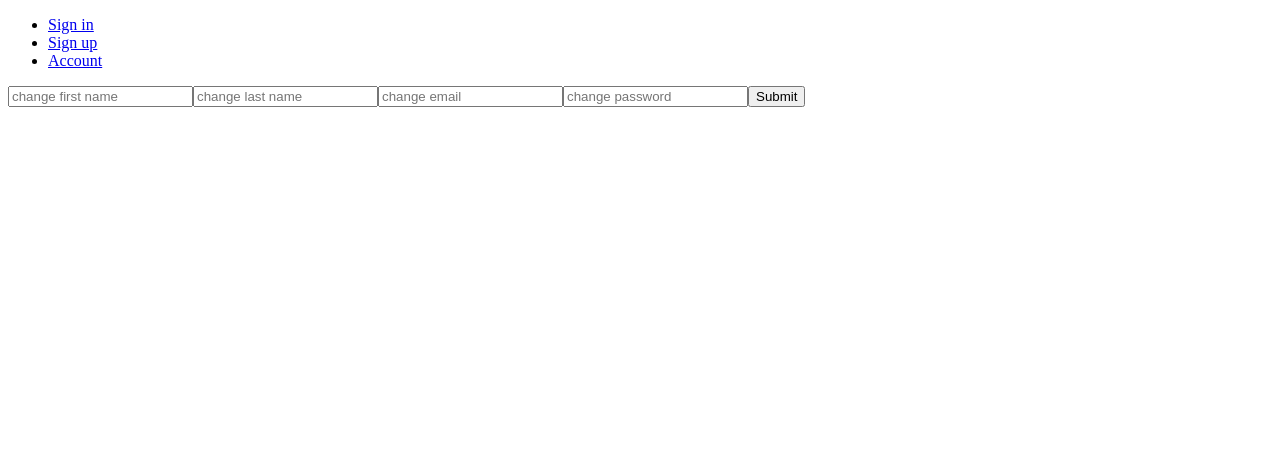
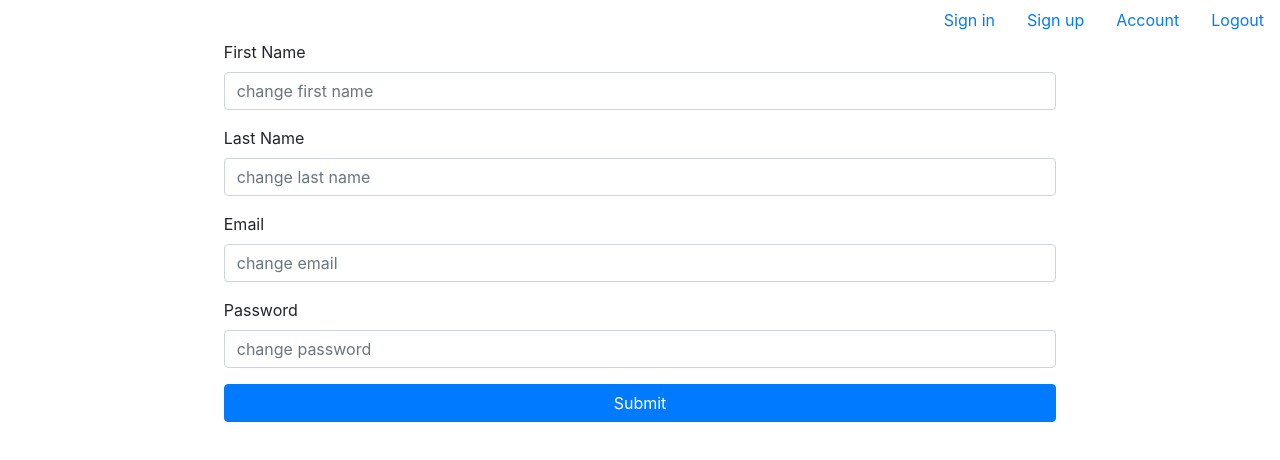
Before and after one commit to bherila/shone-live, a Next.js app: page /account in a window 1280 px wide. Shown: the top 460 px of the page. Built offline with nearby package versions, Linux system fonts and the light colour scheme.

Commit message:
ui with bootstrap

```diff
--- a/components/Navbar/Navbar.tsx
+++ b/components/Navbar/Navbar.tsx
@@ -3,20 +3,25 @@ import Link from 'next/link'
 const Navbar = (): JSX.Element => {
   return (
     <div>
-      <ul>
-        <li>
+      <ul className="nav justify-content-end">
+        <li className="nav-item">
           <Link href="/signin">
-            <a>Sign in</a>
+            <a className="nav-link active">Sign in</a>
           </Link>
         </li>
         <li>
           <Link href="/signup">
-            <a>Sign up</a>
+            <a className="nav-link">Sign up</a>
           </Link>
         </li>
         <li>
           <Link href="/account">
-            <a>Account</a>
+            <a className="nav-link">Account</a>
+          </Link>
+        </li>
+        <li>
+          <Link href="/signin">
+            <a className="nav-link">Logout</a>
           </Link>
         </li>
       </ul>
--- a/pages/_app.tsx
+++ b/pages/_app.tsx
@@ -1,10 +1,19 @@
 import type { AppProps /*, AppContext */ } from 'next/app'
+import Head from 'next/head'
 
 import Navbar from '../components/Navbar/Navbar'
 
 function MyApp({ Component, pageProps }: AppProps) {
   return (
     <>
+      <Head>
+        <link
+          rel="stylesheet"
+          href="https://stackpath.bootstrapcdn.com/bootstrap/4.4.1/css/bootstrap.min.css"
+          integrity="sha384-Vkoo8x4CGsO3+Hhxv8T/Q5PaXtkKtu6ug5TOeNV6gBiFeWPGFN9MuhOf23Q9Ifjh"
+          crossOrigin="anonymous"
+        />
+      </Head>
       <Navbar />
       <Component {...pageProps} />
     </>
--- a/pages/account.tsx
+++ b/pages/account.tsx
@@ -28,33 +28,53 @@ export const Account = (): JSX.Element => {
   }
 
   return (
-    <div>
-      <form onSubmit={handleSubmit}>
+    <div className="container">
+      <form onSubmit={handleSubmit} className="w-75 m-auto">
+        <div className="form-group">
+          <label htmlFor="firstname">First Name</label>
           <input
+            id="firstname"
+            className="form-control"
             onChange={(e) => setFirstName(e.target.value)}
             type="text"
             value={firstName}
             placeholder="change first name"
           />
+        </div>
+        <div className="form-group">
+          <label htmlFor="lastname">Last Name</label>
           <input
+            id="lastname"
+            className="form-control"
             value={lastName}
             onChange={(e) => setLastName(e.target.value)}
             type="text"
             placeholder="change last name"
           />
+        </div>
+        <div className="form-group">
+          <label htmlFor="email">Email</label>
           <input
+            id="email"
+            className="form-control"
             value={email}
             onChange={(e) => setEmail(e.target.value)}
             type="email"
             placeholder="change email"
           />
+        </div>
+        <div className="form-group">
+          <label htmlFor="password">Password</label>
           <input
+            id="password"
+            className="form-control"
             value={password}
             onChange={(e) => setPassword(e.target.value)}
             type="password"
             placeholder="change password"
           />
-        <input type="submit" />
+        </div>
+        <input type="submit" className="btn btn-primary btn-block" />
       </form>
     </div>
   )
--- /dev/null
+++ b/pages/api/logout.ts
@@ -0,0 +1,7 @@
+import { NextApiRequest, NextApiResponse } from 'next'
+
+const handler = (req: NextApiRequest, res: NextApiResponse): any => {
+  res.status(200).json(req.body)
+}
+
+export default handler
```
Also changed, not shown: pages/forgotpassword.tsx (+8 -3 lines), pages/signin.tsx (+14 -5 lines), pages/signup.tsx (+22 -3 lines). Lines whose indentation alone changed are shown as unchanged.
